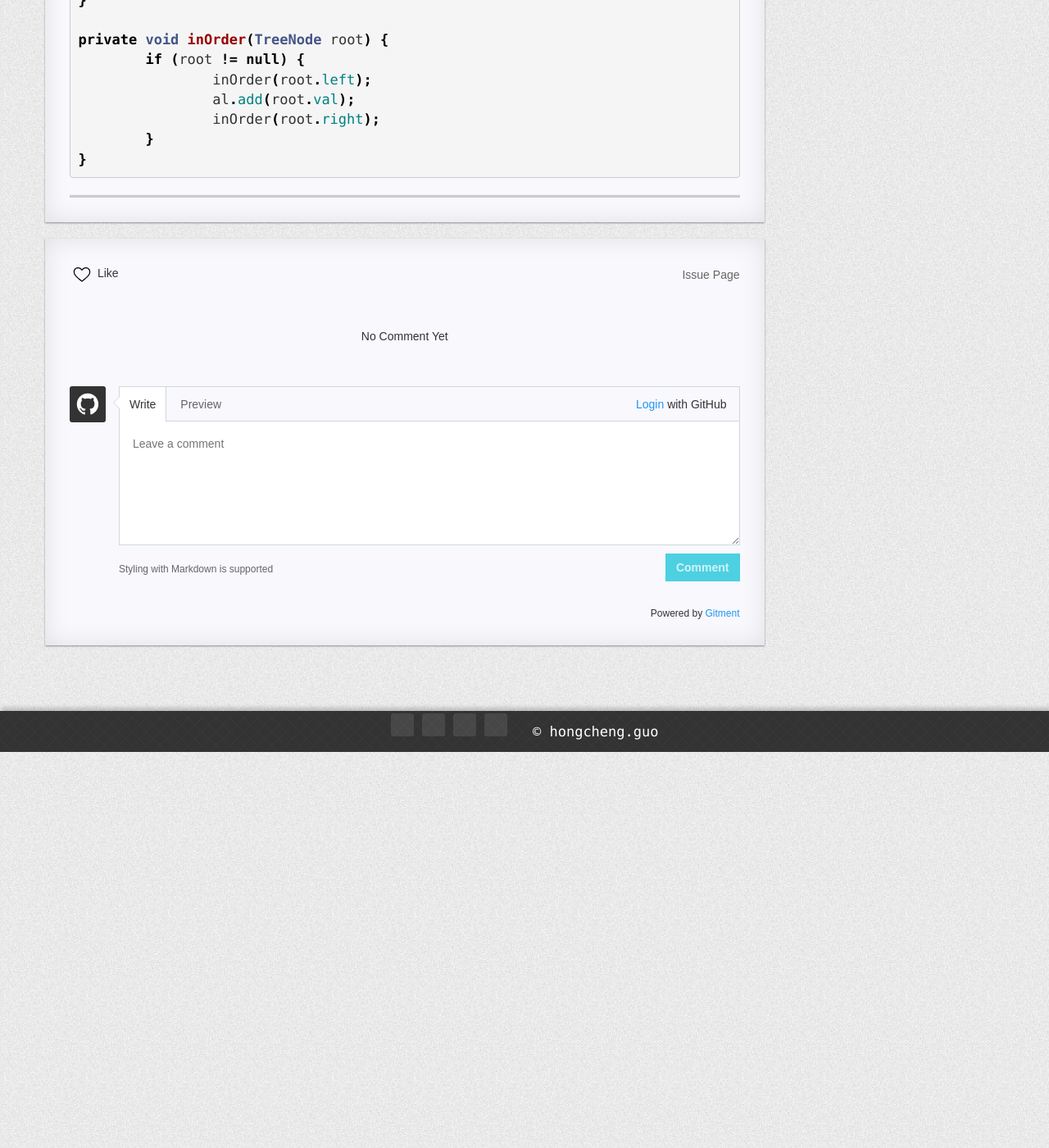
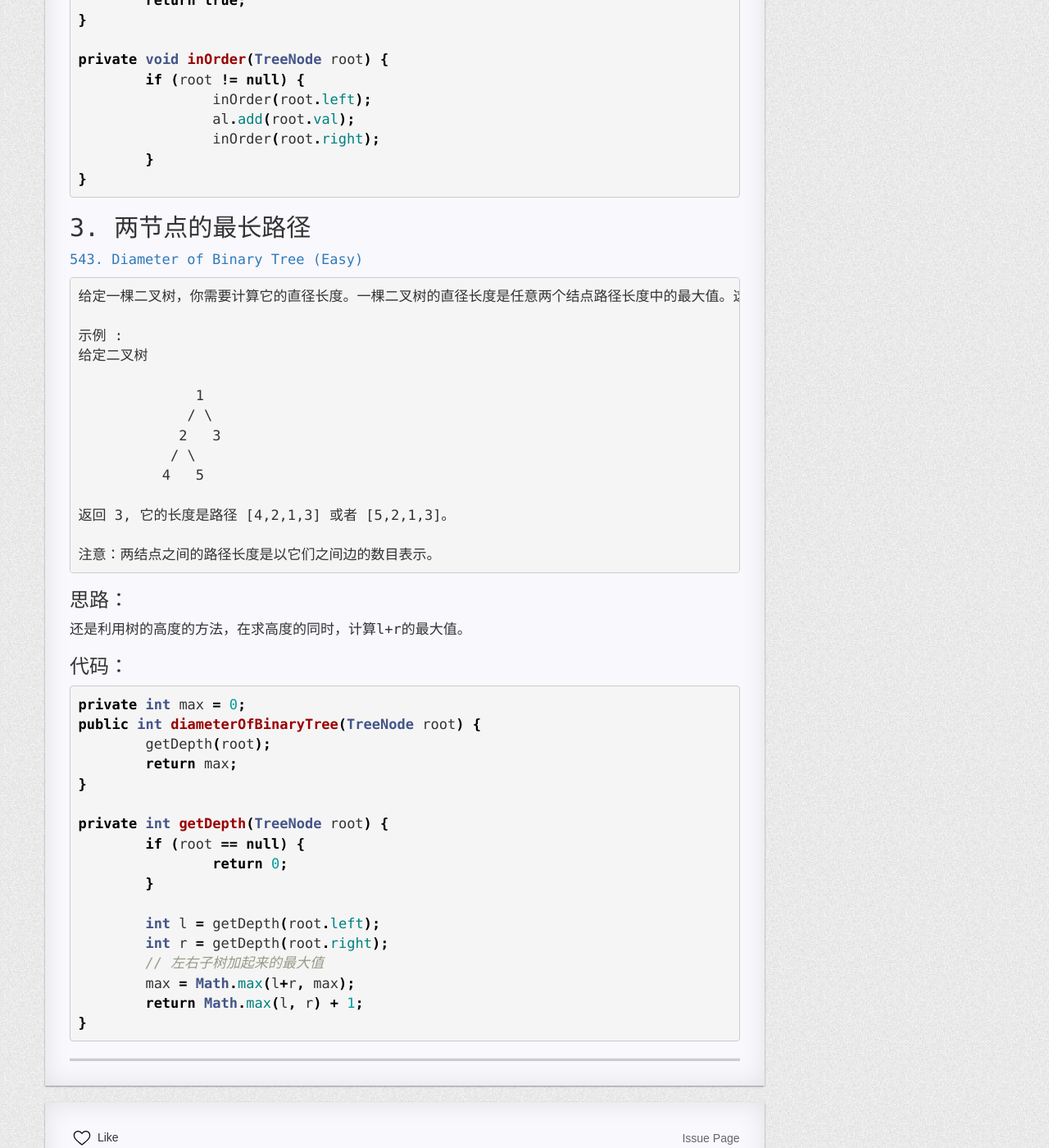
Before and after one commit to FrankdeBoers/blog, a Jekyll site: the page built from _posts/2019-08-19-LeetCode解题笔记：二叉树主题.md, in a window 1280 px wide and 1400 px high, scrolled down 3412 px. Shown: the whole window at 82% size. Built offline with Jekyll 4.4.1, drawn with Linux system fonts in a browser that asks for light colours; nearby versions of some CDN libraries; a style sheet for code colours, icons or effects is not loaded.

Commit message:
Update 2019-08-19-LeetCode解题笔记：二叉树主题.md

````diff
--- a/_posts/2019-08-19-LeetCode解题笔记：二叉树主题.md
+++ b/_posts/2019-08-19-LeetCode解题笔记：二叉树主题.md
@@ -16,6 +16,7 @@
     * [1. 树的高度](#1-树的高度)
     * [2. 平衡树](#2-平衡树)
     * [2.1 判断是否是查找二叉树](#2.1-判断是否是查找二叉树)
+    * [3. 两节点的最长路径](#3-两节点的最长路径)
 
 # 1. 树的高度
 [104. Maximum Depth of Binary Tree (Easy)](https://leetcode.com/problems/maximum-depth-of-binary-tree/description/)
@@ -139,3 +140,48 @@ private void inOrder(TreeNode root) {
 	}
 }
 ```
+
+
+## 3. 两节点的最长路径
+
+[543. Diameter of Binary Tree (Easy)](https://leetcode.com/problems/diameter-of-binary-tree/description/)
+
+```text
+给定一棵二叉树，你需要计算它的直径长度。一棵二叉树的直径长度是任意两个结点路径长度中的最大值。这条路径可能穿过根结点。
+
+示例 :
+给定二叉树
+
+              1
+             / \
+            2   3
+           / \
+          4   5
+
+返回 3, 它的长度是路径 [4,2,1,3] 或者 [5,2,1,3]。
+
+注意：两结点之间的路径长度是以它们之间边的数目表示。
+```
+### 思路：
+还是利用树的高度的方法，在求高度的同时，计算l+r的最大值。
+
+### 代码：
+```java
+private int max = 0;
+public int diameterOfBinaryTree(TreeNode root) {
+	getDepth(root);
+	return max;
+}
+
+private int getDepth(TreeNode root) {
+	if (root == null) {
+		return 0;
+	}
+
+	int l = getDepth(root.left);
+	int r = getDepth(root.right);
+	// 左右子树加起来的最大值
+	max = Math.max(l+r, max);
+	return Math.max(l, r) + 1;
+}
+```
````
